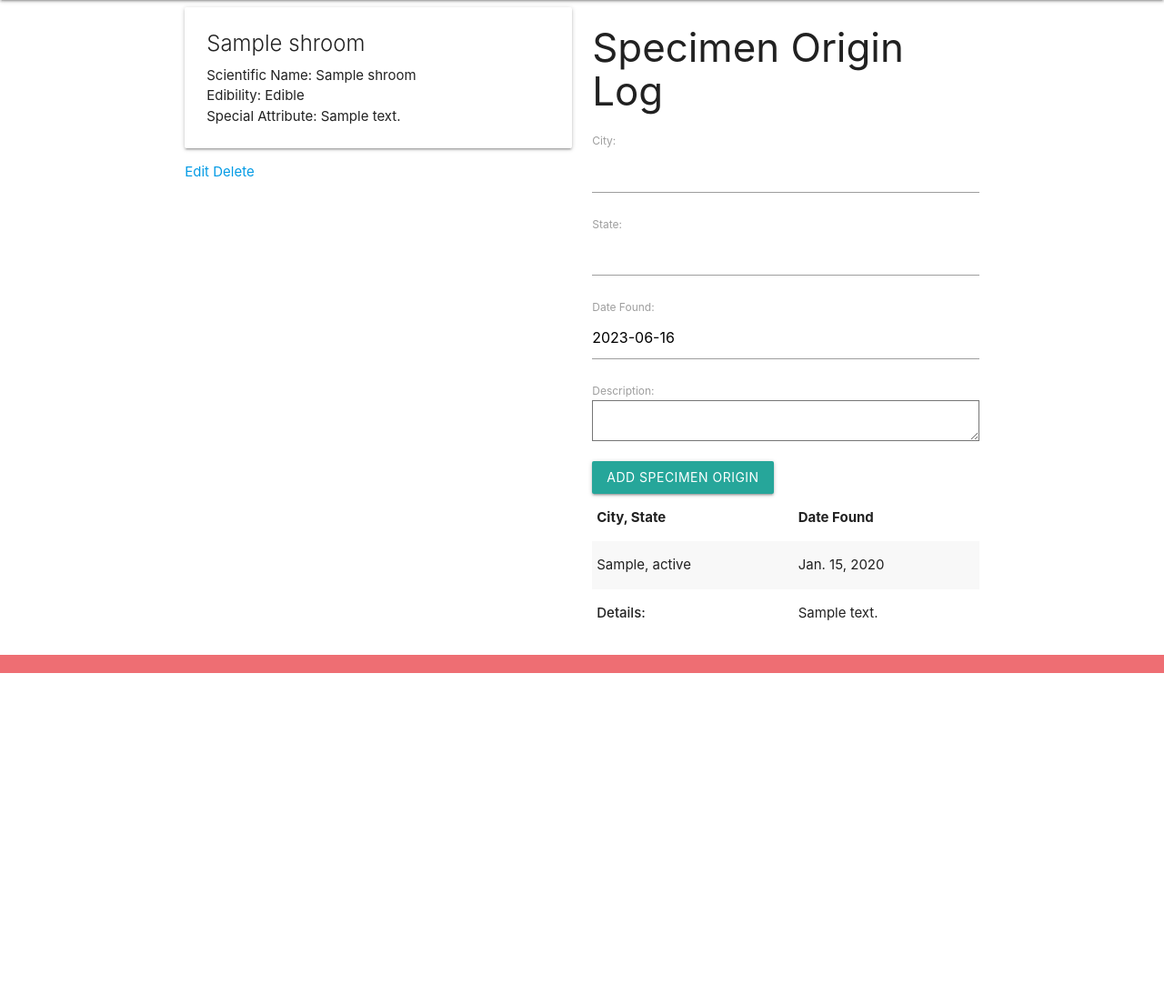
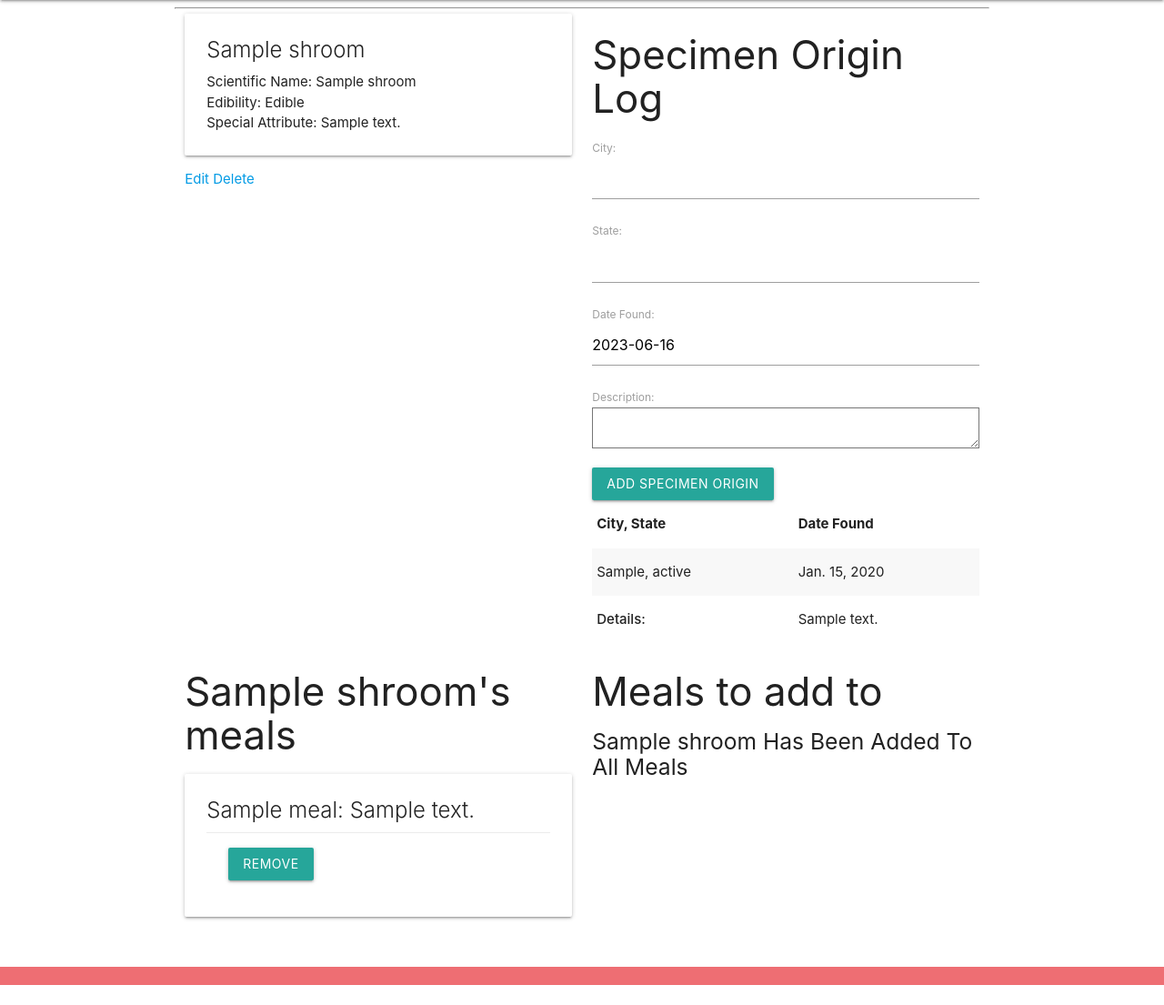
Before and after one commit to alexpetit6/shroomcollector, a Django app: page /shrooms/1/ in a window 1280 px wide. Shown: the part 64-1169 px from the top of the page at 91% size. Before the commit the page ends 804 px from the top, so only its background shows below. Run offline with Django 4.2, Linux system fonts and the light colour scheme; tables that the repository leaves empty hold one stand-in row (values such as "Sample post").

Commit message:
associates meals, and unassociates meals

```diff
--- a/main_app/templates/shrooms/show.html
+++ b/main_app/templates/shrooms/show.html
@@ -46,6 +46,53 @@
             </tbody>
         </table>
     </div>
+    <hr>
+    <div class="row">
+      <div class="col s6">
+        <h3>{{ shroom.common_name }}'s meals</h3>
+        {% if shroom.meals.count %}
+          {% for meal in shroom.meals.all %}
+            <div class="card">
+              <div class="card-content">
+                <span class="card-title">
+                    {{ meal.name }}: {{ meal.cuisine }}
+                </span>
+                <div class="card-action">
+                  <form action="{% url 'remove_meal' shroom.id meal.id %}" method="POST">
+                    {% csrf_token %}
+                    <button type="submit" class="btn">remove</button>
+                  </form>
+                </div>
+              </div>
+            </div>
+          {% endfor %}
+        {% else %}
+          <h5>No meals</h5>
+        {% endif %}
+      </div>
+      <!-- Available meals will come after this line -->
+      <div class="col s6">
+        <h3>Meals to add to</h3>
+        {% if meals.count %}
+          {% for meal in meals %}
+            <div class="card">
+              <div class="card-content">
+                <span class="card-title">
+                  {{ meal.name}}: {{ meal.cuisine }}
+                </span>
+              </div>
+              <div class="card-action">
+                <form action="{% url 'assoc_meal' shroom.id meal.id %}" method="POST">
+                  {% csrf_token %}
+                  <button type="submit" class="btn">Add</button>
+                </form>
+              </div>
+            </div>
+          {% endfor %}
+        {% else %}
+          <h5>{{ shroom.common_name }} Has Been Added To All Meals</h5>
+        {% endif %}
+      </div>
 </div>
 
 <script>
--- a/main_app/urls.py
+++ b/main_app/urls.py
@@ -10,6 +10,8 @@
     path('shrooms/<int:pk>/update/', views.ShroomUpdate.as_view(), name='shroom_update'),
     path('shrooms/<int:pk>/delete/', views.ShroomDelete.as_view(), name='shroom_delete'),
     path('shrooms/<int:shroom_id>/add_origin', views.add_origin, name='add_origin'),
+    path('shrooms/<int:shroom_id>/assoc_meal/<int:meal_id>/', views.assoc_meal, name='assoc_meal'),
+    path('shrooms/<int:shroom_id>/remove_meal/<int:meal_id>/', views.remove_meal, name='remove_meal'),
     path('meals/', views.MealList.as_view(), name='meal_list'),
     path('meals/<int:pk>', views.MealDetail.as_view(), name='meal_detail'),
     path('meals/create', views.MealCreate.as_view(), name='meal_create'),
--- a/main_app/views.py
+++ b/main_app/views.py
@@ -26,9 +26,12 @@
 
 def shrooms_show(request, shroom_id):
     shroom = Shroom.objects.get(id=shroom_id)
+    id_list = shroom.meals.all().values_list('id')
+    meals_shroom_doesnt_have  = Meal.objects.exclude(id__in=id_list)
     origin_form = OriginForm()
     return render(request, 'shrooms/show.html', {
         'shroom': shroom,
+        'meals': meals_shroom_doesnt_have,
         'origin_form': origin_form
     })
 
@@ -70,3 +73,11 @@
 class MealDelete(DeleteView):
     model = Meal
     success_url = '/meals'
+
+def assoc_meal(request, shroom_id, meal_id):
+    Shroom.objects.get(id=shroom_id).meals.add(meal_id)
+    return redirect('show', shroom_id=shroom_id)
+
+def remove_meal(request, shroom_id, meal_id):
+    Shroom.objects.get(id=shroom_id).meals.remove(meal_id)
+    return redirect('show', shroom_id=shroom_id)
```
